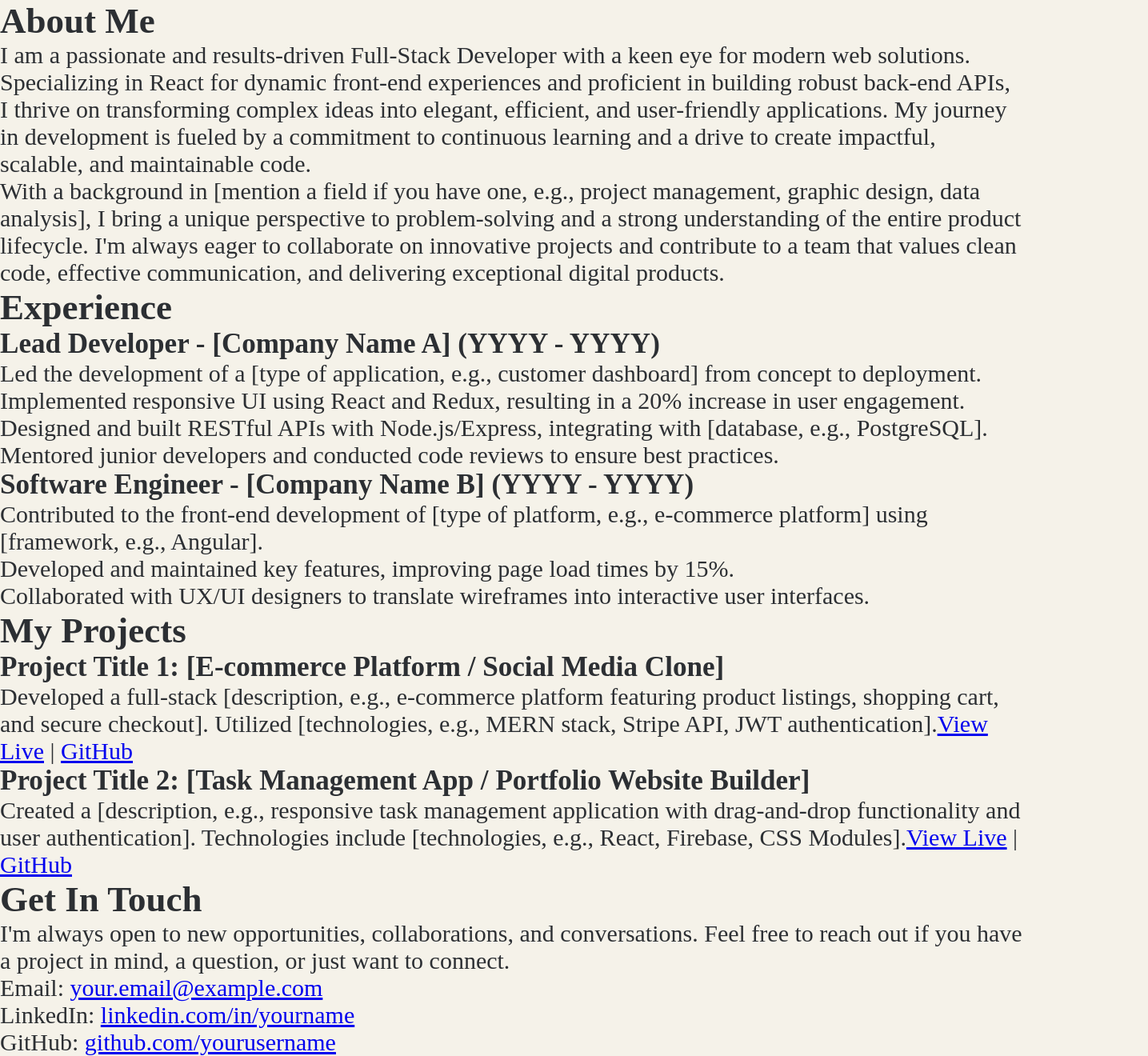
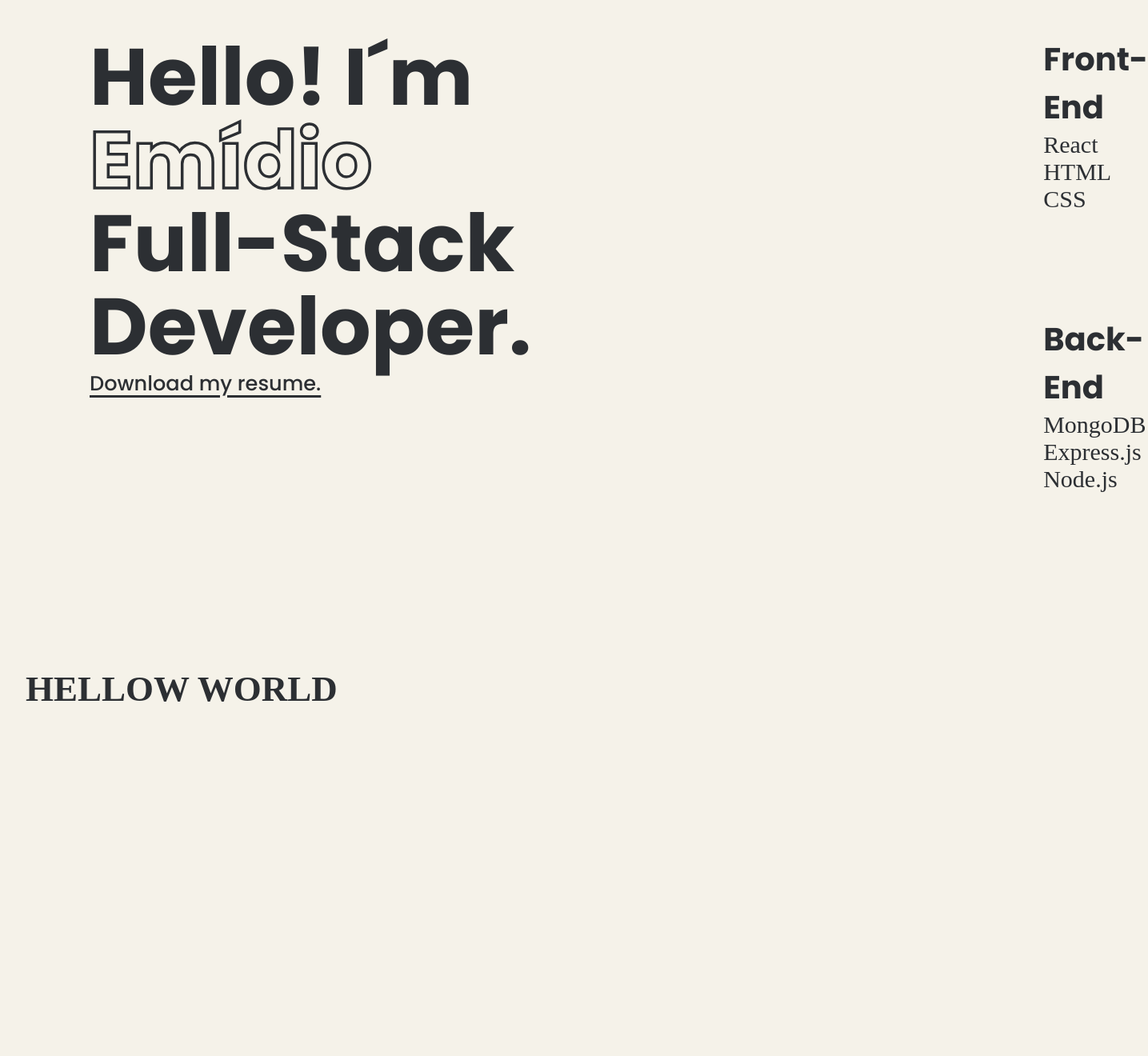
Before and after one commit to emidiop-05/My_Portfolio_WebPage, a React (Vite) app in the folder my-react-app/: page / in a window 1280 px wide. Shown: the part 164-1484 px from the top of the page at 80% size, 1435 px wide, since content can reach past the window. After the commit the page ends 1083 px from the top, so only its background shows below. Built offline with nearby package versions, Linux system fonts and the light colour scheme.

Commit message:
start of the main page

```diff
--- a/my-react-app/index.html
+++ b/my-react-app/index.html
@@ -3,6 +3,11 @@
   <head>
     <meta charset="UTF-8" />
     <link rel="icon" type="image/svg+xml" href="/vite.svg" />
+    <link
+      href="https://fonts.googleapis.com/css2?family=Poppins:wght@100;200;300;400;500;600;700;800;900&display=swap"
+      rel="stylesheet"
+    />
+
     <meta name="viewport" content="width=device-width, initial-scale=1.0" />
     <title>my-react-app</title>
   </head>
--- a/my-react-app/src/components/Navbar.module.css
+++ b/my-react-app/src/components/Navbar.module.css
@@ -31,9 +31,10 @@
   text-decoration: none;
   color: var(--app-text);
   font-size: 1.4rem;
-  font-weight: 500;
+  font-weight: normal;
   transition: color 0.3s ease, transform 0.2s ease;
   padding: 0.5rem 0.25rem;
+  font-family: "Poppins", sans-serif;
 }
 
 .navLink:hover {
@@ -48,6 +49,7 @@
   font-weight: 500;
   transition: color 0.3s ease, transform 0.2s ease;
   padding: 0.5rem 0.25rem;
+  font-family: "Poppins", sans-serif;
 }
 
 .navMedia:hover {
--- a/my-react-app/src/pages/Main.jsx
+++ b/my-react-app/src/pages/Main.jsx
@@ -3,133 +3,46 @@ import styles from "./Main.module.css";
 function MainPage() {
   return (
     <div className={styles.Text}>
+      <div className={styles.FirstInfo}>
         <section id="logo">
-        <h1>Hello! I´m Emídio, Full-Stack Developer.</h1>
-      </section>
-      <section id="about-me">
-        <h2>About Me</h2>
-        <p>
-          I am a passionate and results-driven Full-Stack Developer with a keen
-          eye for modern web solutions. Specializing in React for dynamic
-          front-end experiences and proficient in building robust back-end APIs,
-          I thrive on transforming complex ideas into elegant, efficient, and
-          user-friendly applications. My journey in development is fueled by a
-          commitment to continuous learning and a drive to create impactful,
-          scalable, and maintainable code.
-        </p>
-        <p>
-          With a background in [mention a field if you have one, e.g., project
-          management, graphic design, data analysis], I bring a unique
-          perspective to problem-solving and a strong understanding of the
-          entire product lifecycle. I'm always eager to collaborate on
-          innovative projects and contribute to a team that values clean code,
-          effective communication, and delivering exceptional digital products.
-        </p>
+          <h1 className={styles.Title}>
+            Hello! I´m <span className={styles.Name}>Emídio</span> Full-Stack
+            Developer.
+          </h1>
+          <a
+            href="/resume.pdf"
+            download="Emídio_Resume.pdf"
+            className={styles.Resume}
+          >
+            Download my resume.
+          </a>
         </section>
 
-      <section id="experience">
-        <h2>Experience</h2>
-        <div>
-          <h3>Lead Developer - [Company Name A] (YYYY - YYYY)</h3>
-          <ul>
-            <li>
-              Led the development of a [type of application, e.g., customer
-              dashboard] from concept to deployment.
-            </li>
-            <li>
-              Implemented responsive UI using React and Redux, resulting in a
-              20% increase in user engagement.
-            </li>
-            <li>
-              Designed and built RESTful APIs with Node.js/Express, integrating
-              with [database, e.g., PostgreSQL].
-            </li>
-            <li>
-              Mentored junior developers and conducted code reviews to ensure
-              best practices.
-            </li>
+        <section id="stacks">
+          <div className={styles.FrontDiv}>
+            <h2 className={styles.StackTitle}>Front-End</h2>
+            <ul className={styles.FrontStacks}>
+              <li className={styles.StackText}>React</li>
+              <li className={styles.StackText}>HTML</li>
+              <li className={styles.StackText}>CSS</li>
             </ul>
           </div>
-        <div>
-          <h3>Software Engineer - [Company Name B] (YYYY - YYYY)</h3>
-          <ul>
-            <li>
-              Contributed to the front-end development of [type of platform,
-              e.g., e-commerce platform] using [framework, e.g., Angular].
-            </li>
-            <li>
-              Developed and maintained key features, improving page load times
-              by 15%.
-            </li>
-            <li>
-              Collaborated with UX/UI designers to translate wireframes into
-              interactive user interfaces.
-            </li>
+          <div className={styles.BackDiv}>
+            <h2 className={styles.StackTitle}>Back-End</h2>
+            <ul className={styles.BackStacks}>
+              <li className={styles.StackText}>MongoDB</li>
+              <li className={styles.StackText}>Express.js</li>
+              <li className={styles.StackText}>Node.js</li>
             </ul>
           </div>
         </section>
-
-      <section id="projects">
-        <h2>My Projects</h2>
-        <div>
-          <h3>Project Title 1: [E-commerce Platform / Social Media Clone]</h3>
-          <p>
-            Developed a full-stack [description, e.g., e-commerce platform
-            featuring product listings, shopping cart, and secure checkout].
-            Utilized [technologies, e.g., MERN stack, Stripe API, JWT
-            authentication].
-            <a href="[Link to Live Demo]" target="_blank">
-              View Live
-            </a>{" "}
-            |{" "}
-            <a href="[Link to GitHub Repo]" target="_blank">
-              GitHub
-            </a>
-          </p>
       </div>
-        <div>
-          <h3>
-            Project Title 2: [Task Management App / Portfolio Website Builder]
-          </h3>
-          <p>
-            Created a [description, e.g., responsive task management application
-            with drag-and-drop functionality and user authentication].
-            Technologies include [technologies, e.g., React, Firebase, CSS
-            Modules].
-            <a href="[Link to Live Demo]" target="_blank">
-              View Live
-            </a>{" "}
-            |{" "}
-            <a href="[Link to GitHub Repo]" target="_blank">
-              GitHub
-            </a>
-          </p>
-        </div>
+      <section id="about-me">
+        <h1>HELLOW WORLD</h1>
       </section>
-      <section id="contact-info">
-        <h2>Get In Touch</h2>
-        <p>
-          I'm always open to new opportunities, collaborations, and
-          conversations. Feel free to reach out if you have a project in mind, a
-          question, or just want to connect.
-        </p>
-        <p>
-          Email:{" "}
-          <a href="mailto:your.email@example.com">your.email@example.com</a>
-        </p>
-        <p>
-          LinkedIn:{" "}
-          <a href="[Your LinkedIn Profile]" target="_blank">
-            linkedin.com/in/yourname
-          </a>
-        </p>
-        <p>
-          GitHub:{" "}
-          <a href="[Your GitHub Profile]" target="_blank">
-            github.com/yourusername
-          </a>
-        </p>
-      </section>
+      <section id="experience"></section>
+      <section id="projects"></section>
+      <section id="contact-info"></section>
     </div>
   );
 }
--- a/my-react-app/src/pages/Main.module.css
+++ b/my-react-app/src/pages/Main.module.css
@@ -1,3 +1,64 @@
 .Text {
   font-size: 30px;
+  padding: 2rem;
 }
+
+.FirstInfo {
+  display: grid;
+  grid-template-columns: 1fr 1fr;
+  gap: 40rem;
+  align-items: start;
+  margin-bottom: 6rem;
+}
+
+.Title {
+  max-width: 660px;
+  margin-left: 5rem;
+  margin-top: 4rem;
+  font-size: 100px;
+  font-family: "Poppins", sans-serif;
+  line-height: 6.5rem;
+}
+
+.Name {
+  color: transparent;
+  -webkit-text-stroke: 3.5px #2c2f33;
+}
+
+.FrontDiv {
+  padding-bottom: 8rem;
+  padding-top: 4rem;
+}
+
+.StackTitle {
+  font-size: 40px;
+  font-family: "Poppins", sans-serif;
+}
+
+.FrontStacks,
+.BackStacks {
+  list-style: none;
+  padding: 0;
+  margin: 0;
+}
+
+.Resume {
+  display: inline-block;
+  text-decoration-line: underline;
+  text-decoration-color: var(--color-primary);
+  text-decoration-thickness: 3px;
+  text-underline-offset: 6px;
+  color: var(--color-primary);
+  font-size: 1.6rem;
+  font-weight: 500;
+  font-family: "Poppins", sans-serif;
+  margin-left: 5rem;
+  margin-bottom: 15rem;
+  transition: all 0.3s ease;
+}
+
+.Resume:hover {
+  color: var(--color-accent-subtle);
+  text-underline-offset: 4px;
+  text-decoration-color: var(--app-text);
+}
```
Also changed, not shown: 1 other file (tests, documents, lock files or other folders). Lines whose indentation alone changed are shown as unchanged.
